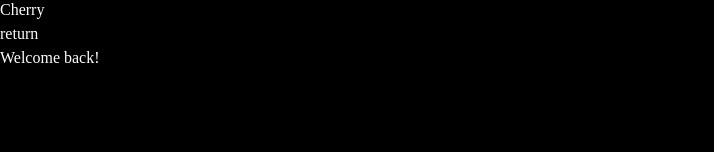
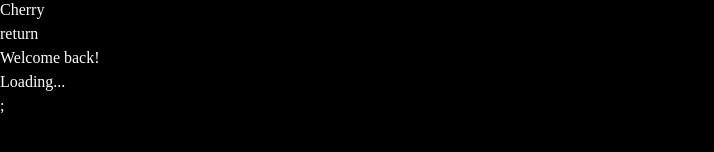
Before and after one commit to Samadali123/React2025, a React (Vite) app: page / in a window 1280 px wide. Shown: the part 368-520 px from the top of the page, without its empty margins (0-714 px from the left). Built offline with nearby package versions, Linux system fonts and the light colour scheme.

Commit message:
Understanding HIgher Order Component

```diff
--- a/src/App.jsx
+++ b/src/App.jsx
@@ -8,6 +8,8 @@ import Profile from './components/Profile';
 import UserList from './components/Userlist';
 import FilteredList from './components/FilteredList';
 import UserStatus from './components/UserStatus';
+import WithLoading from './components/WithLoading';
+import UserProfile from './components/UserProfile';
 
 
 const App = () => {
@@ -15,6 +17,9 @@ const App = () => {
   const element = <h1>Hello,Developers ! </h1>;
   const users = ["Samad", "Ali", "John"];
   const items = ["Apple", "Banana", "Cherry"];
+  // Wrapping the Component with HOC
+const UserProfileWithLoading = WithLoading(UserProfile);
+
   return (
     <>
       <Greeting/>
@@ -28,6 +33,7 @@ const App = () => {
       <UserList users ={users} />
       <FilteredList items={items}/>
       <UserStatus  isLoggedIn={true}/>
+      <UserProfileWithLoading isLoading={true} name="Samad" />;
       </>
   )
 }
--- /dev/null
+++ b/src/components/UserProfile.jsx
@@ -0,0 +1,9 @@
+import React from 'react'
+
+const UserProfile = ({name}) => {
+  return (
+        <h2>Welcome, {name}!</h2>
+  );
+}
+
+export default UserProfile
--- /dev/null
+++ b/src/components/WithLoading.jsx
@@ -0,0 +1,12 @@
+import React from 'react'
+
+const WithLoading = (WrappedComponent) => {
+    return function EnhancedComponent({ isLoading, ...props }) {
+        if (isLoading) {
+          return <h2>Loading...</h2>;
+        }
+        return <WrappedComponent {...props} />
+      };
+}
+
+export default WithLoading
```
